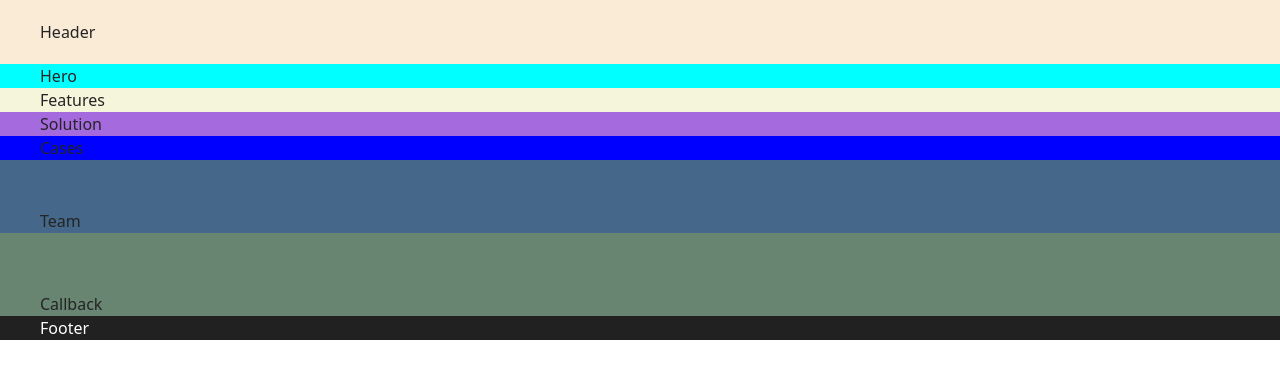
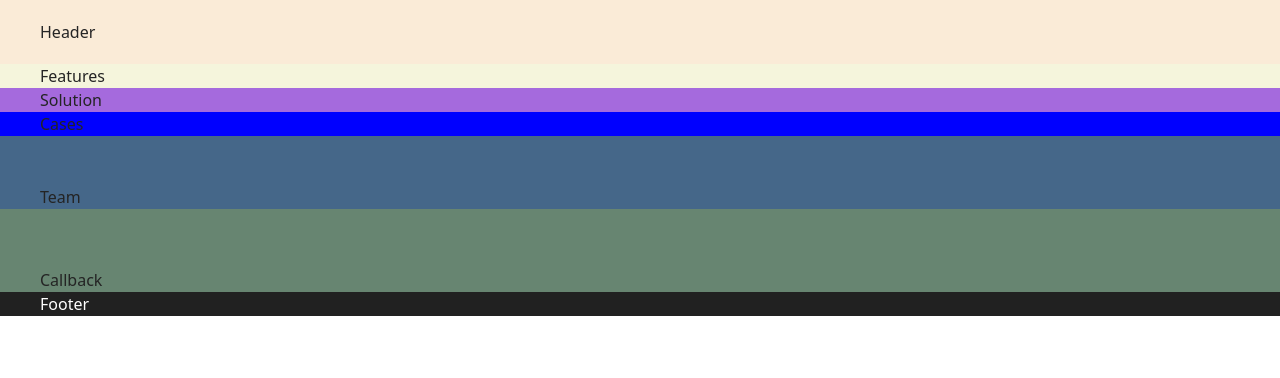
Before and after one commit to oxonomy14/test-allteam, a plain HTML site: page index.html in a window 1280 px wide. Drawn offline with Linux system fonts and the light colour scheme.

Commit message:
Deploying to gh-pages from @ oxonomy14/test-allteam@2ed878fbd35e8b91aa657c019bf417f00b315aa3 🚀

```diff
--- a/index.html
+++ b/index.html
@@ -20,10 +20,10 @@
     <main>
       <!-- Loads the specified .html file -->
 
-      <section class="hero">
+      <!--<section class="hero">
   <div class="container"><p>Hero</p></div>
 </section>
-
+-->
       <section class="features">
       <div class="container">Features</div></section>
       <section class="solution">
```
